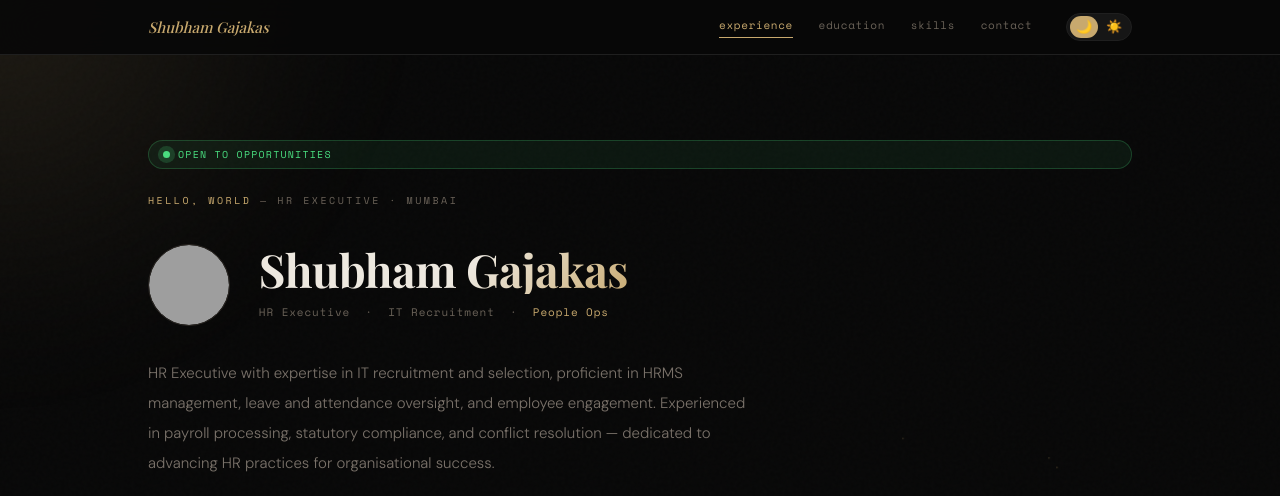
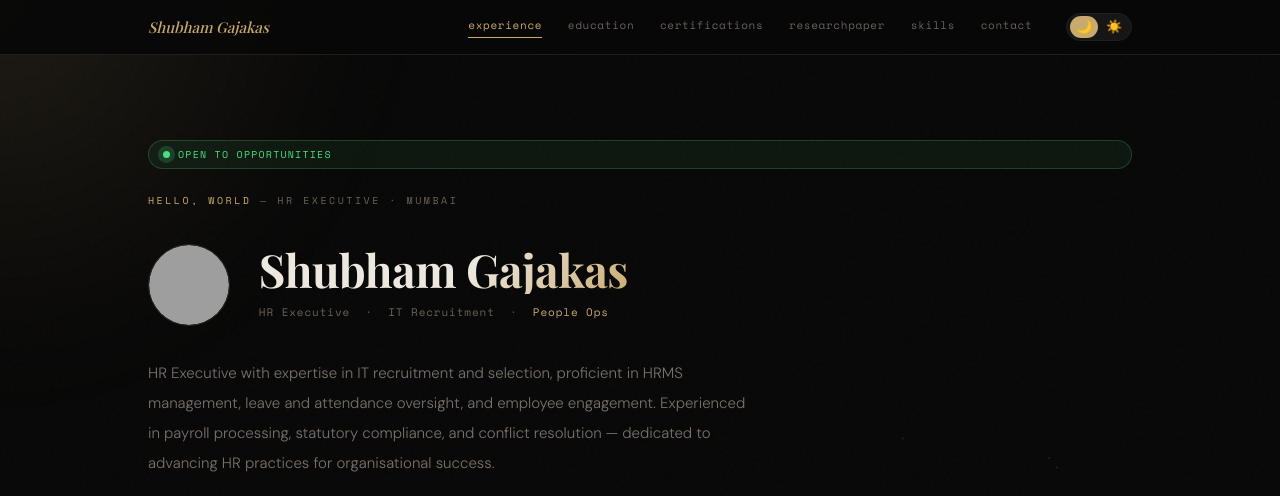
Before and after one commit to shubhamgajakas-arch/portfolio, a plain HTML site: page index.html in a window 1280 px wide. Shown: the top 496 px of the page. Drawn offline with nearby package versions, Linux system fonts and the light colour scheme; grey boxes are pictures that could not be loaded; a web font is replaced by a local one.

Commit message:
Update index.html

```diff
--- a/index.html
+++ b/index.html
@@ -590,6 +590,8 @@ footer em{color:var(--accent);font-style:normal;}
     <div class="nav-links">
       <a href="#experience">experience</a>
       <a href="#education">education</a>
+      <a href="#certifications">certifications</a>
+      <a href="#research-paper">researchpaper</a>
       <a href="#skills">skills</a>
       <a href="#contact">contact</a>
       <div class="theme-toggle" id="themeToggle">
```
